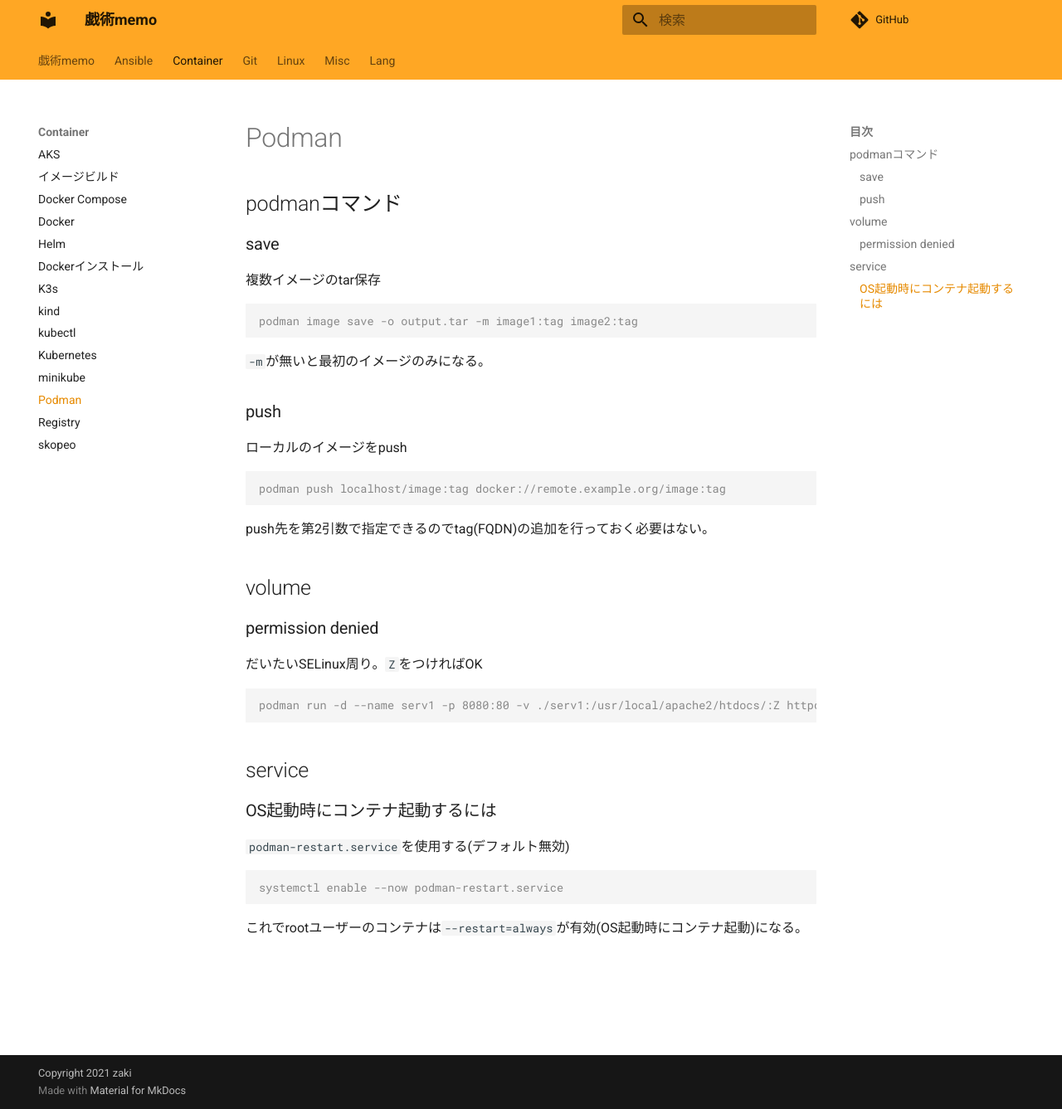
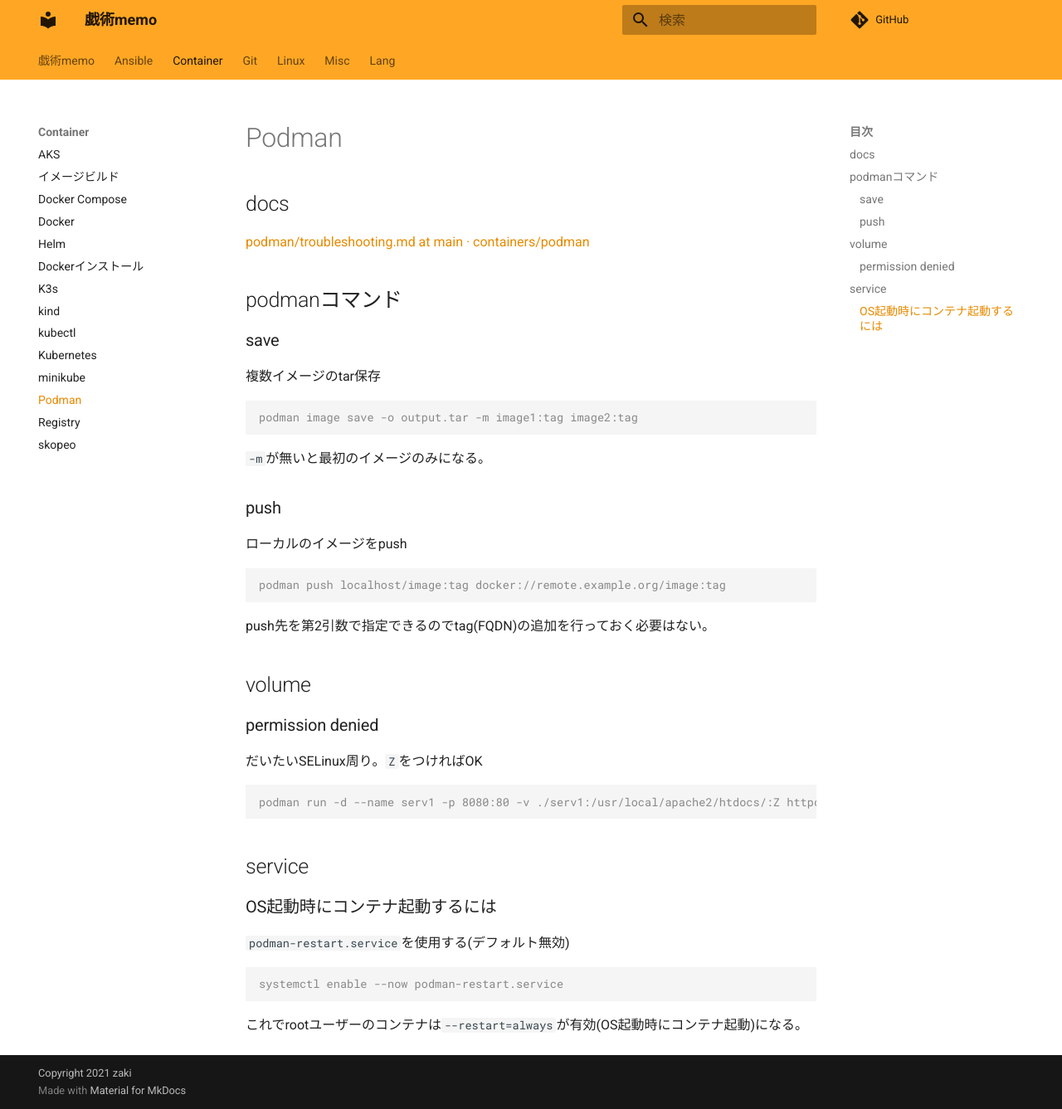
Before and after one commit to zaki-lknr/docs, an MkDocs documentation site: the page built from docs/Container/podman.md, in a window 1280 px wide and 1337 px high. Shown: the whole window at 83% size. Built offline with MkDocs 1.6.1 and Material for MkDocs 9.7.7, drawn with Linux system fonts in a browser that asks for light colours; comment, search, counter and statistics services are not loaded.

Commit message:
add: container/podman: docs

```diff
--- a/docs/Container/podman.md
+++ b/docs/Container/podman.md
@@ -1,4 +1,8 @@
 # Podman
+
+## docs
+
+[podman/troubleshooting.md at main · containers/podman](https://github.com/containers/podman/blob/main/troubleshooting.md)
 
 ## podmanコマンド
 
```
